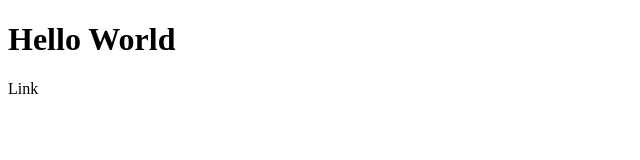
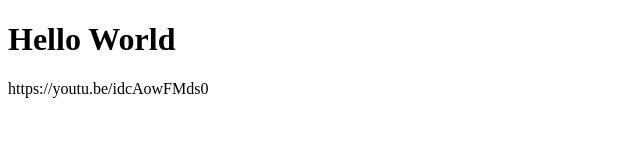
Before and after one commit to Ivan-Lok/Ivan-Lok.github.io, a plain HTML site: page index.html in a window 1280 px wide. Shown: the whole page, without its empty margins (0-640 px from the left). Drawn offline with Linux system fonts and the light colour scheme.

Commit message:
Update index.html

```diff
--- a/index.html
+++ b/index.html
@@ -2,6 +2,6 @@
 <html>
 <body>
 <h1>Hello World</h1>
-<p><a herf = "https://youtu.be/idcAowFMds0">Link</a></p>
+<p><a herf = "https://youtu.be/idcAowFMds0">https://youtu.be/idcAowFMds0</a></p>
 </body>
 </html>
```
